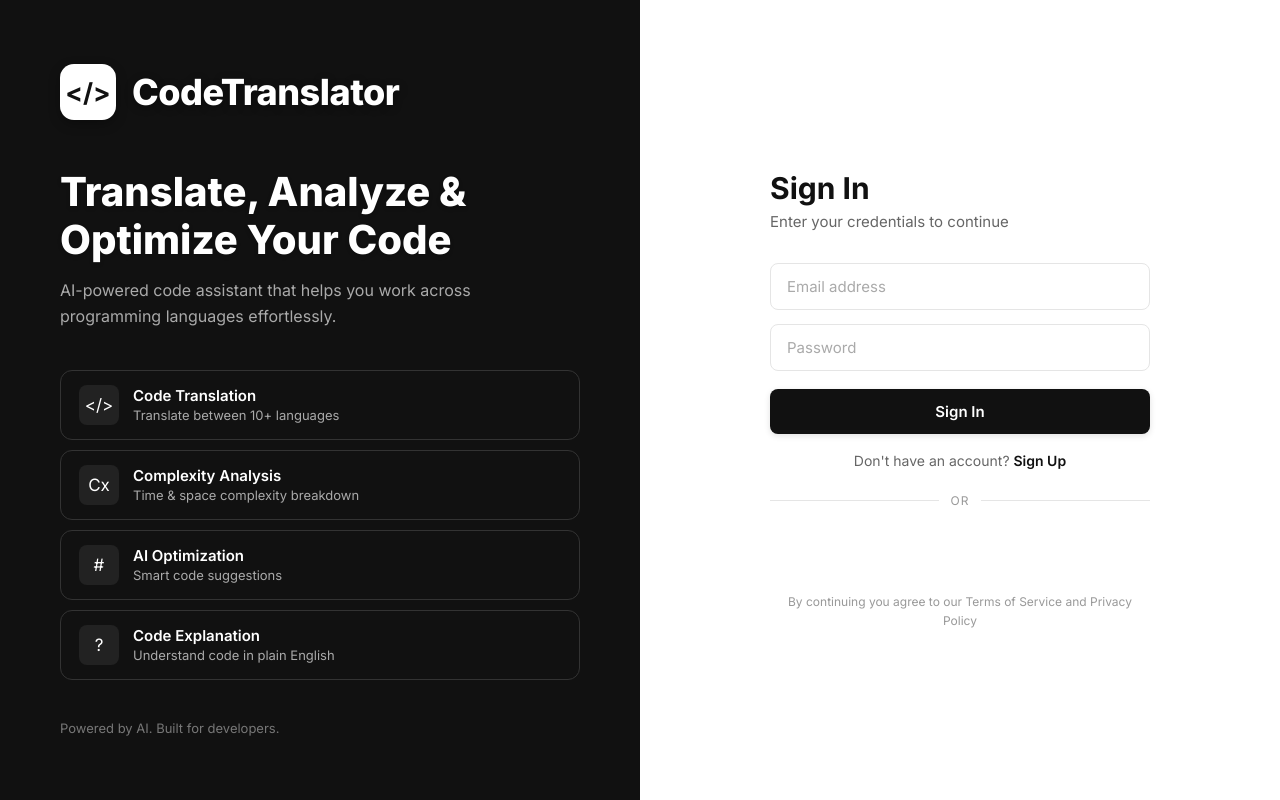
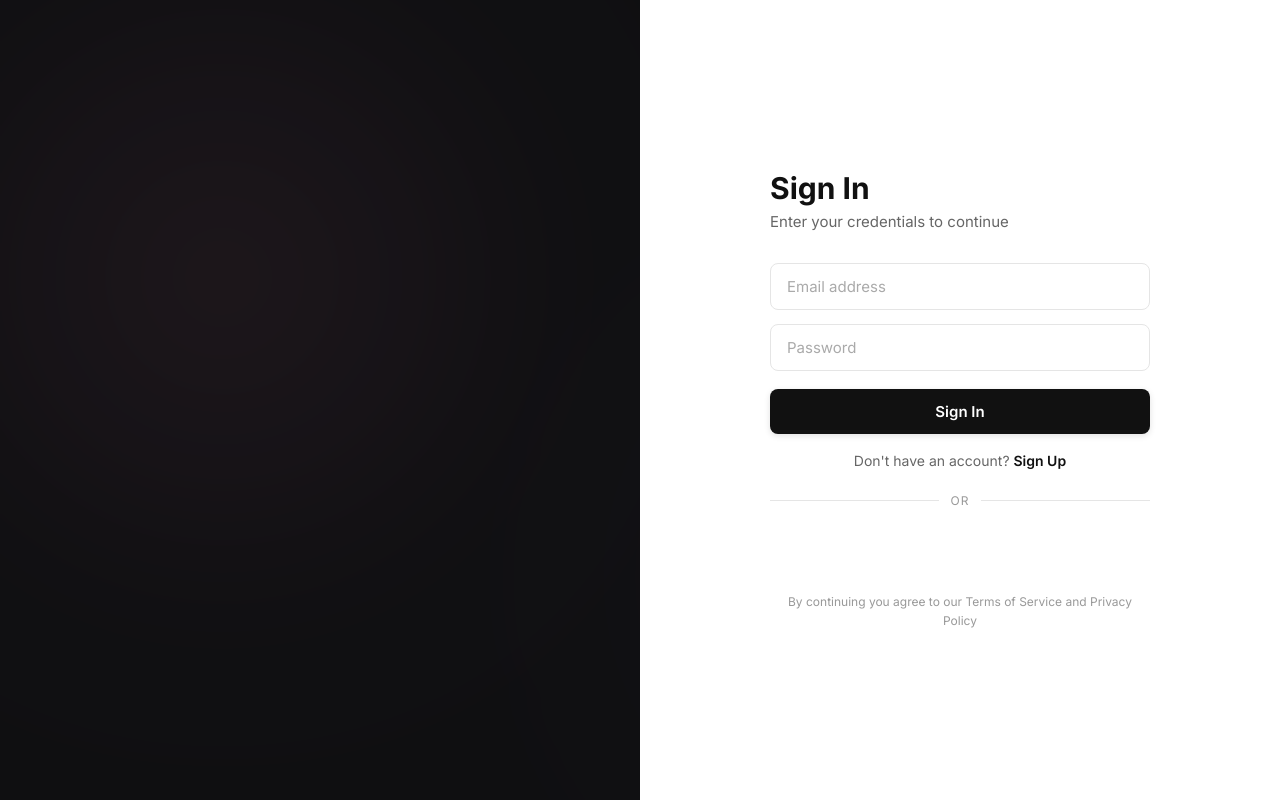
Before and after one commit to anilreddycm/AI-POWERED-CODING-TRANSLATOR, a React (Vite) app in the folder client/: page /login in a window 1280 px wide. Built offline with nearby package versions, Linux system fonts and the light colour scheme; no server answers.

Commit message:
Animate whole website with global moving mesh backgrounds, login transitions, focus scales, and staggered history lists

```diff
--- a/client/src/App.jsx
+++ b/client/src/App.jsx
@@ -9,6 +9,11 @@ import "./styles/components.css";
 function App() {
   return (
     <div className="app-shell">
+      <div className="animated-bg">
+        <div className="animated-bg-circle circle-1"></div>
+        <div className="animated-bg-circle circle-2"></div>
+        <div className="animated-bg-circle circle-3"></div>
+      </div>
       <Routes>
         <Route path="/login" element={<LoginPage />} />
 
--- a/client/src/index.css
+++ b/client/src/index.css
@@ -160,3 +160,114 @@ select {
   box-shadow: 0 0 0 4px rgba(244, 114, 182, 0.15) !important;
   transform: translateY(-1px);
 }
+
+/* Animated background grid / mesh */
+.animated-bg {
+  position: fixed;
+  top: 0;
+  left: 0;
+  width: 100vw;
+  height: 100vh;
+  z-index: -1;
+  pointer-events: none;
+  overflow: hidden;
+  background: var(--bg-primary);
+  transition: background-color var(--transition-speed) ease;
+}
+
+.animated-bg-circle {
+  position: absolute;
+  border-radius: 50%;
+  filter: blur(80px);
+  opacity: 0.15;
+  mix-blend-mode: multiply;
+  animation: moveCircle 25s infinite alternate ease-in-out;
+}
+
+:root.dark-theme .animated-bg-circle {
+  opacity: 0.08;
+  mix-blend-mode: screen;
+}
+
+.circle-1 {
+  width: 50vw;
+  height: 50vw;
+  background: radial-gradient(circle, #f472b6 0%, rgba(244,114,182,0) 70%);
+  top: -10%;
+  left: -10%;
+  animation-duration: 20s;
+}
+
+.circle-2 {
+  width: 45vw;
+  height: 45vw;
+  background: radial-gradient(circle, #3b82f6 0%, rgba(59,130,246,0) 70%);
+  bottom: -10%;
+  right: -10%;
+  animation-duration: 28s;
+  animation-delay: -5s;
+}
+
+.circle-3 {
+  width: 35vw;
+  height: 35vw;
+  background: radial-gradient(circle, #8b5cf6 0%, rgba(139,92,246,0) 70%);
+  top: 40%;
+  left: 50%;
+  animation-duration: 24s;
+  animation-delay: -10s;
+}
+
+@keyframes moveCircle {
+  0% {
+    transform: translate(0, 0) scale(1);
+  }
+  50% {
+    transform: translate(8%, 10%) scale(1.15);
+  }
+  100% {
+    transform: translate(-5%, -5%) scale(0.9);
+  }
+}
+
+@keyframes fadeInLeft {
+  from {
+    opacity: 0;
+    transform: translateX(-30px);
+  }
+  to {
+    opacity: 1;
+    transform: translateX(0);
+  }
+}
+
+@keyframes fadeInRight {
+  from {
+    opacity: 0;
+    transform: translateX(30px);
+  }
+  to {
+    opacity: 1;
+    transform: translateX(0);
+  }
+}
+
+.animate-fade-in-left {
+  animation: fadeInLeft 0.8s cubic-bezier(0.16, 1, 0.3, 1) forwards;
+}
+
+.animate-fade-in-right {
+  animation: fadeInRight 0.8s cubic-bezier(0.16, 1, 0.3, 1) forwards;
+}
+
+/* Staggered history items animations */
+.history-card {
+  opacity: 0;
+  animation: fadeSlideUp 0.5s cubic-bezier(0.16, 1, 0.3, 1) forwards !important;
+}
+
+.history-card:nth-child(1) { animation-delay: 0.05s !important; }
+.history-card:nth-child(2) { animation-delay: 0.1s !important; }
+.history-card:nth-child(3) { animation-delay: 0.15s !important; }
+.history-card:nth-child(4) { animation-delay: 0.2s !important; }
+.history-card:nth-child(5) { animation-delay: 0.25s !important; }
--- a/client/src/pages/LoginPage.jsx
+++ b/client/src/pages/LoginPage.jsx
@@ -110,7 +110,7 @@ function LoginPage() {
 
   // Branding Panel component to reuse
   const renderBrandingPanel = () => (
-    <div className="login-left">
+    <div className="login-left animate-fade-in-left">
       <div>
         <div className="login-logo">
           <div className="login-logo-icon">{`</>`}</div>
@@ -143,7 +143,7 @@ function LoginPage() {
     return (
       <div className="login-page">
         {renderBrandingPanel()}
-        <div className="login-right">
+        <div className="login-right animate-fade-in-right">
           <div className="login-form">
             <h2>Verify Your Email</h2>
             <p className="login-form-subtitle">
@@ -204,7 +204,7 @@ function LoginPage() {
   return (
     <div className="login-page">
       {renderBrandingPanel()}
-      <div className="login-right">
+      <div className="login-right animate-fade-in-right">
         <div className="login-form">
           <h2>{isSignUp ? 'Create Account' : 'Sign In'}</h2>
           <p className="login-form-subtitle">
--- a/client/src/styles/login.css
+++ b/client/src/styles/login.css
@@ -150,11 +150,13 @@
   color: #111111;
   font-family: inherit;
   box-sizing: border-box;
+  transition: all 0.3s cubic-bezier(0.16, 1, 0.3, 1);
 }
 
 .login-input:focus {
   border-color: #111111;
-  box-shadow: 0 0 0 2px rgba(17, 17, 17, 0.08);
+  box-shadow: 0 0 0 3px rgba(17, 17, 17, 0.12);
+  transform: translateY(-1px);
 }
 
 .login-input::placeholder {
```
